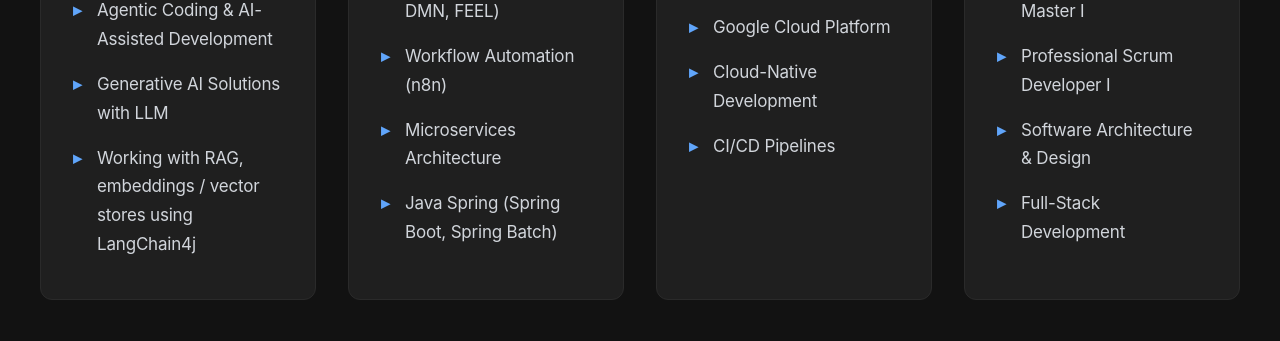
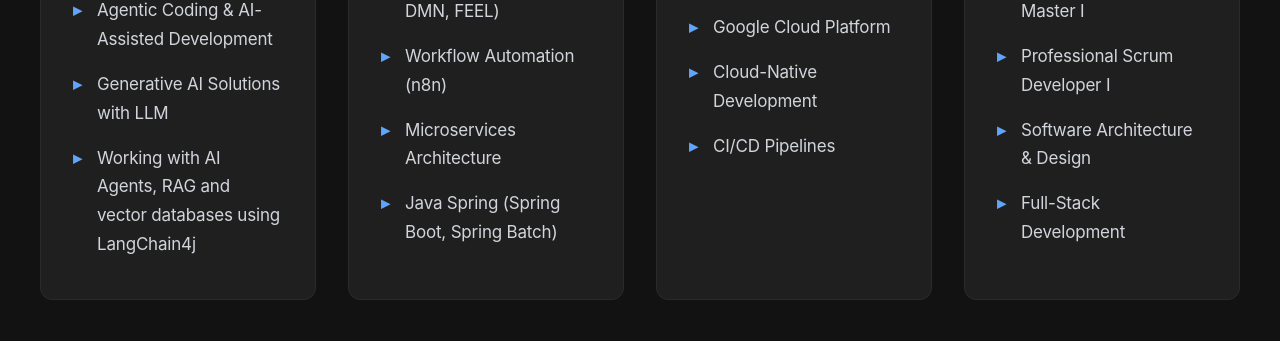
Before and after one commit to LSchultebraucks/lschultebraucks.github.io, a Jekyll site: the page built from index.html, in a window 1280 px wide. Shown: the part 659-1000 px from the top of the page. Built offline with Jekyll 4.4.1, drawn with Linux system fonts in a browser that asks for light colours; the list of posts is cut into pages by our own code.

Commit message:
update expertise section in index.html

```diff
--- a/index.html
+++ b/index.html
@@ -33,7 +33,7 @@
     <ul>
       <li>Agentic Coding & AI-Assisted Development</li>
       <li>Generative AI Solutions with LLM</li>
-      <li>Working with RAG, embeddings / vector stores using LangChain4j</li>
+      <li>Working with AI Agents, RAG and vector databases using LangChain4j</li>
     </ul>
   </div>
 
```
